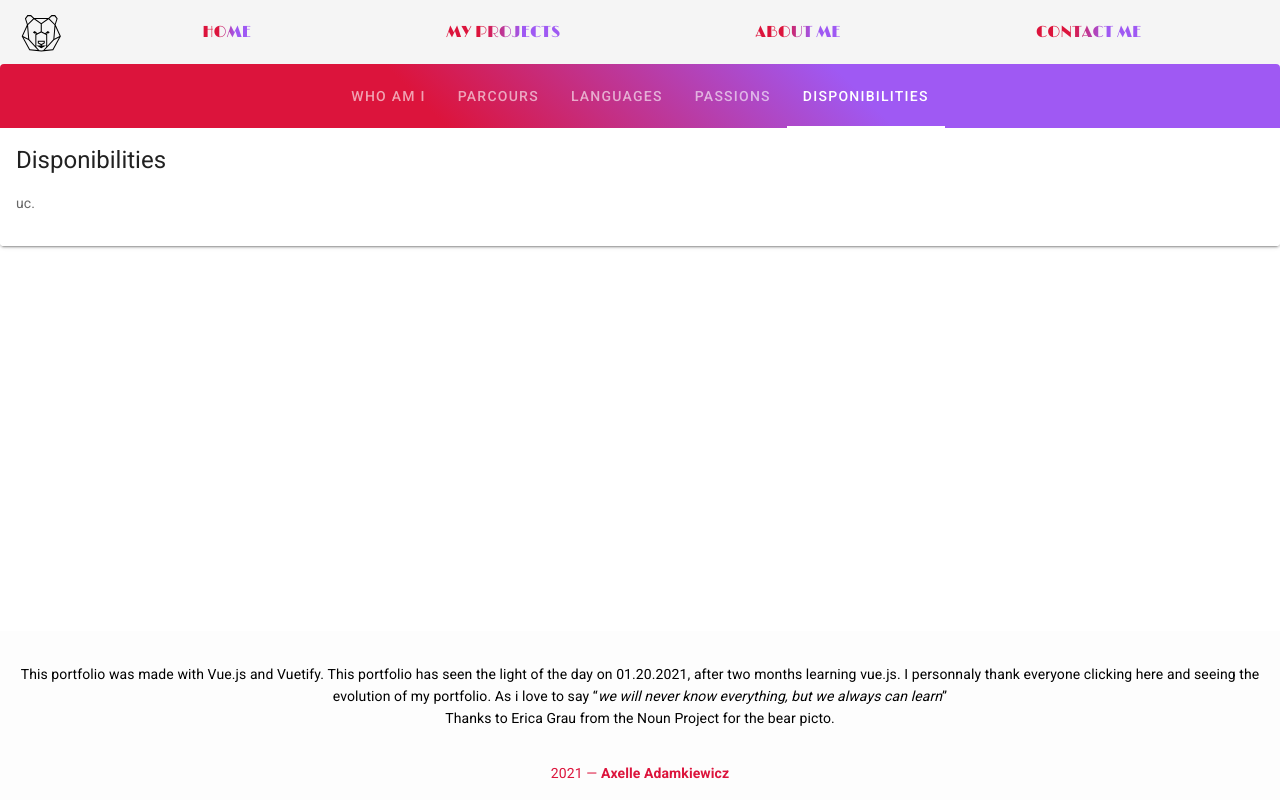
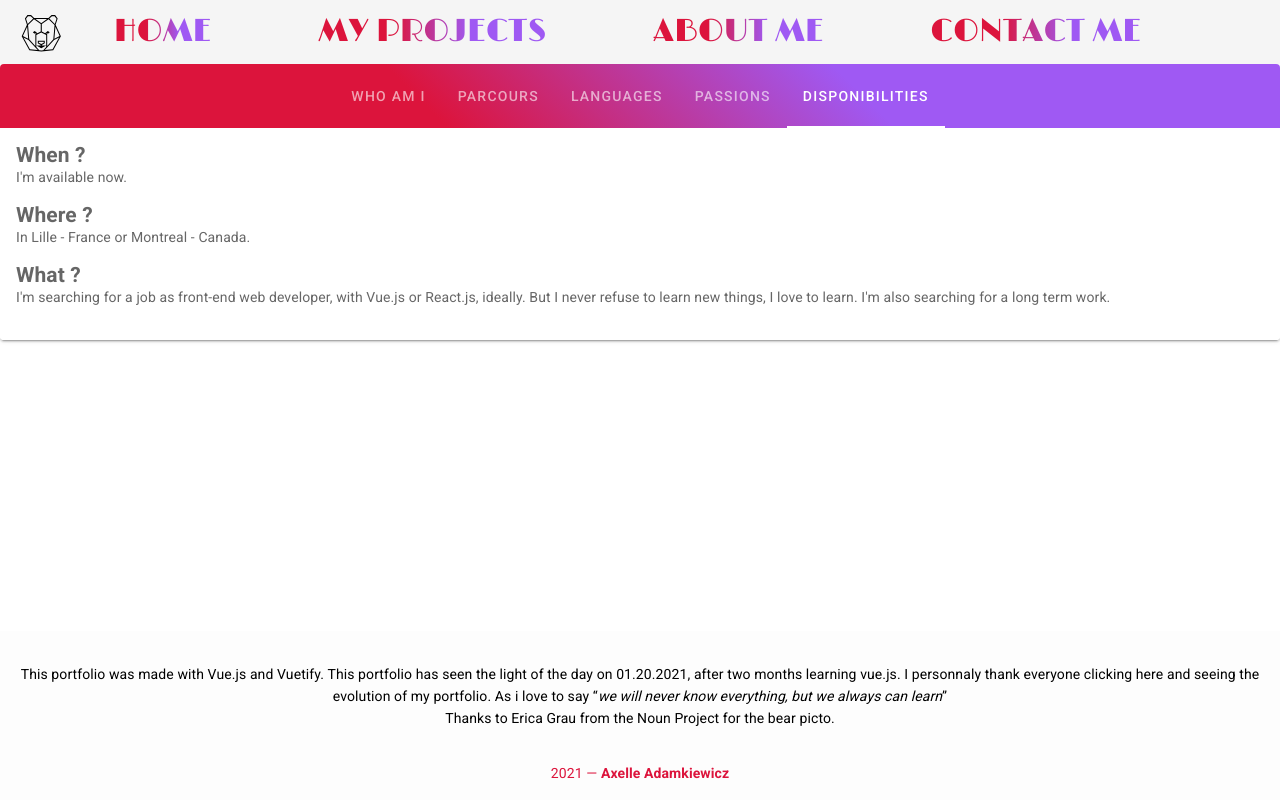
Before and after one commit to AxelleAdam/portfolio-vuejs, a Vue app: page /about in a window 1280 px wide. Both pictures are taken after a click on the tab "DISPONIBILITIES". Built offline with nearby package versions, Linux system fonts and the light colour scheme; a web font is replaced by a local one.

Commit message:
integration

```diff
--- a/src/App.vue
+++ b/src/App.vue
@@ -68,7 +68,7 @@ body {
     text-decoration: none;
     text-transform: uppercase;
     padding: 1px;
-    font-size: 100%;
+    font-size: 2.5vw;
     font-family: "limelight", sans-serif;
     margin-right: 5%;
     text-align: center;
--- a/src/views/About.vue
+++ b/src/views/About.vue
@@ -7,7 +7,12 @@
         flat
       >
         <template>
-          <v-tabs v-model="tabs" centered>
+          <v-tabs
+            v-model="tabs"
+            centered
+            prev-icon="mdi-arrow-left-bold-box-outline"
+            next-icon="mdi-arrow-right-bold-box-outline"
+          >
             <v-tab> who am i </v-tab>
             <v-tab>Parcours</v-tab>
             <v-tab>Languages</v-tab>
@@ -44,6 +49,25 @@
             </v-card-title>
             <v-card-text>
               <h2>Studies</h2>
+              <h3>Montebello International High School - 2010/2013</h3>
+              <h4>Litterature diploma.</h4>
+              <p>I learnt Polish and Japanese and was in English Euro.</p>
+              <h3>IFSA - 2013/2016</h3>
+              <h4>
+                Veterinary assistant, canine educator and wild animals
+                specialisation
+              </h4>
+              <p>
+                I learnt about the Wild and canine education and had my diploma
+                with a Good appreciation (16,1/20). My favourite species to
+                learn about was reptiles.
+              </p>
+              <h3>Wild Code School - 2019</h3>
+              <h4>Fullstack web and mobile development</h4>
+              <p>
+                I learnt JavaScript, MySQL and Python. I worked with React.js,
+                Node.js, Express.js, MySQL, PasswortJWT, Bootstrap, Reactstrap.
+              </p>
               <h2>Works</h2>
             </v-card-text>
           </v-card>
@@ -106,10 +130,18 @@
         </v-tab-item>
         <v-tab-item>
           <v-card flat>
-            <v-card-title class="headline"> Disponibilities </v-card-title>
             <v-card-text>
+              <h2>When ?</h2>
               <p>
-                uc.
+                I'm available now.
+              </p>
+              <h2>Where ?</h2>
+              <p>In Lille - France or Montreal - Canada.</p>
+              <h2>What ?</h2>
+              <p>
+                I'm searching for a job as front-end web developer, with Vue.js
+                or React.js, ideally. But I never refuse to learn new things, I
+                love to learn. I'm also searching for a long term work.
               </p>
             </v-card-text>
           </v-card>
--- a/src/views/Project.vue
+++ b/src/views/Project.vue
@@ -1,6 +1,5 @@
 <template>
   <div class="project row d-flex" style="margin-top:10%;">
-    <div class="col-4">
     <v-card class="mx-auto" max-width="450">
       <v-img
         class="white--text align-end"
@@ -24,8 +23,7 @@
         </v-btn>
       </v-card-actions>
     </v-card>
-    </div>
-    <div class="col-4">
+
     <v-card class="mx-auto" max-width="450">
       <v-img
         class="white--text align-end"
@@ -34,9 +32,7 @@
       >
         <v-card-title class="title">Leihia</v-card-title>
       </v-img>
-        <v-card-subtitle class="pb-0"
-          >Aide de retour à l'emploi</v-card-subtitle
-        >
+      <v-card-subtitle class="pb-0">Aide de retour à l'emploi</v-card-subtitle>
       <v-card-text class="text--primary">
         <div>JavaScript, Vue.js, Quasar, Node.js</div>
       </v-card-text>
@@ -47,8 +43,7 @@
         </v-btn>
       </v-card-actions>
     </v-card>
-    </div>
-    <div class="col-4">
+
     <v-card class="mx-auto" max-width="450">
       <v-img
         class="white--text align-end"
@@ -70,7 +65,6 @@
         </v-btn>
       </v-card-actions>
     </v-card>
-    </div>
   </div>
 </template>
 <script>
```
Lines whose indentation alone changed are shown as unchanged.
